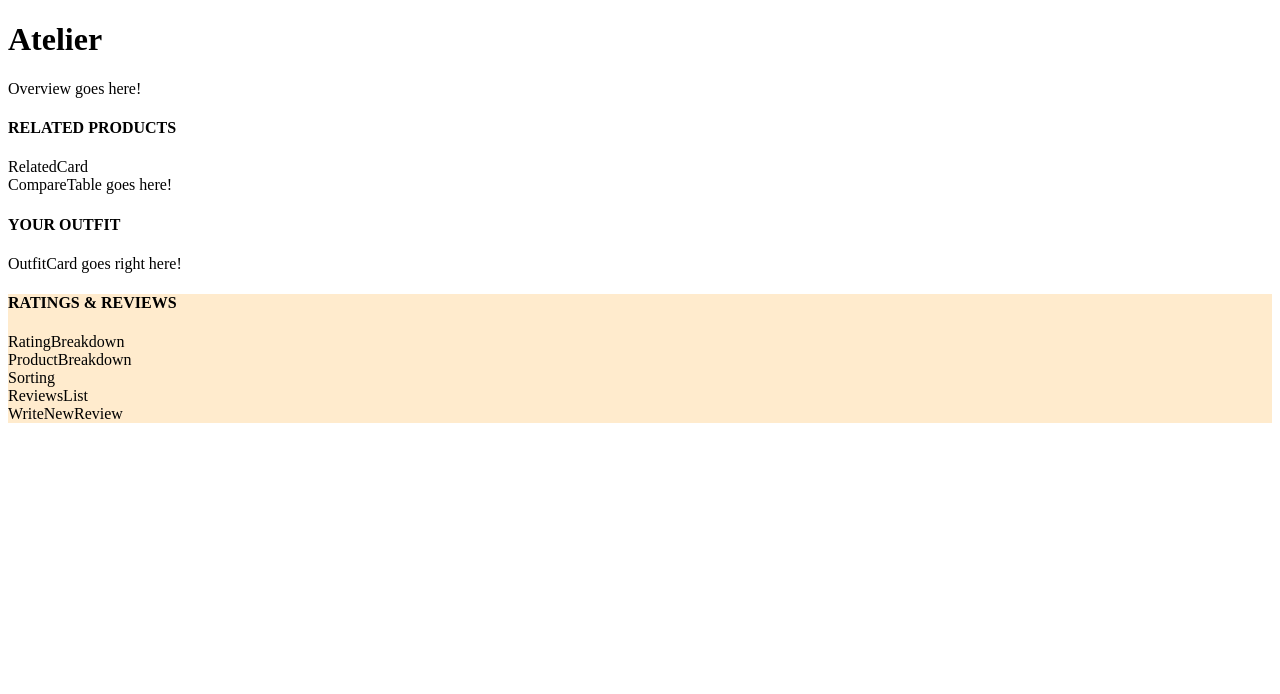
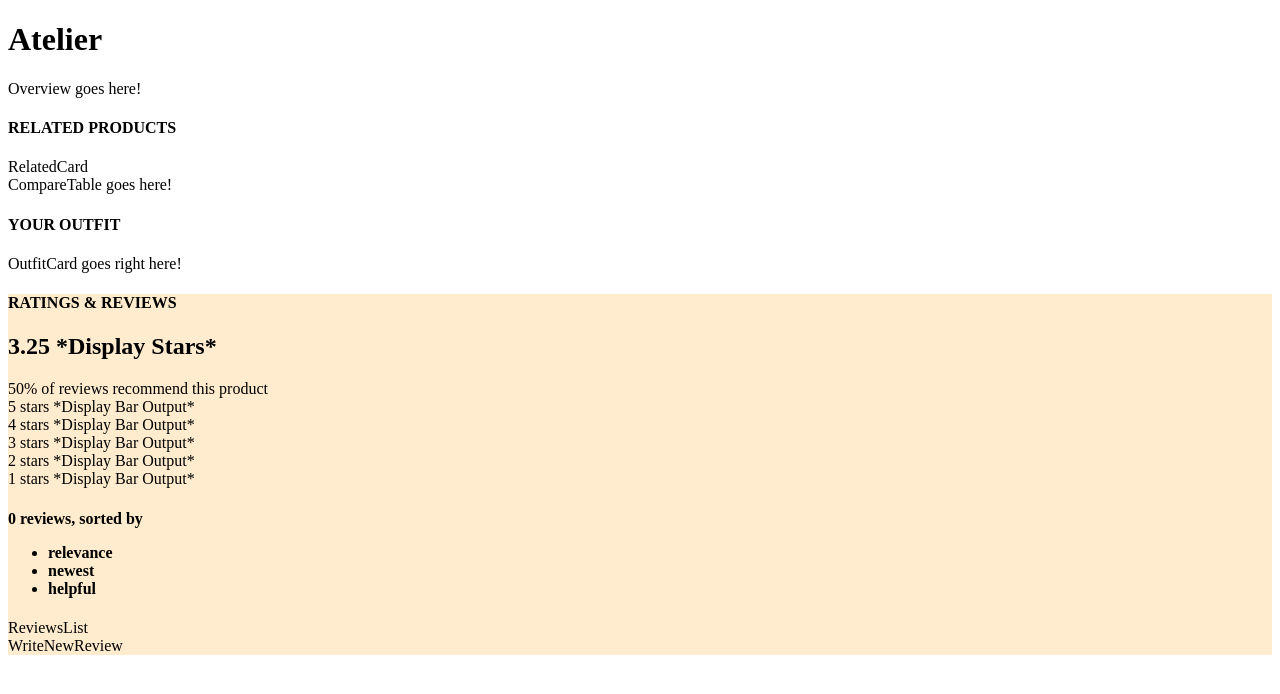
Before and after one commit to CCT-Engineering/Amorey, a React app: page / in a window 1280 px wide. Shown: the top 694 px of the page. Built offline with nearby package versions, Linux system fonts and the light colour scheme.

Commit message:
Start sub components Reviews

```diff
--- a/client/src/components/RatingsReviews/Index.jsx
+++ b/client/src/components/RatingsReviews/Index.jsx
@@ -5,15 +5,71 @@
 import RatingBreakdown from './RatingBreakdown.jsx';
 import ProductBreakdown from './ProductBreakdown.jsx';
 
+const reviewData = [{
+  "product": "2",
+  "page": 0,
+  "count": 5,
+  "results": [
+    {
+      "review_id": 5,
+      "rating": 3,
+      "summary": "I'm enjoying wearing these shades",
+      "recommend": false,
+      "response": null,
+      "body": "Comfortable and practical.",
+      "date": "2019-04-14T00:00:00.000Z",
+      "reviewer_name": "shortandsweeet",
+      "helpfulness": 5,
+      "photos": [{
+          "id": 1,
+          "url": "urlplaceholder/review_5_photo_number_1.jpg"
+        },
+        {
+          "id": 2,
+          "url": "urlplaceholder/review_5_photo_number_2.jpg"
+        },
+      ]
+    }
+  ]
+}];
+
+const metaData = {
+  "product_id": "2",
+  "ratings": {
+    2: 1,
+    3: 1,
+    4: 2,
+  },
+  "recommended": {
+    0: 5
+  },
+  "characteristics": {
+    "Size": {
+      "id": 14,
+      "value": "4.0000"
+    },
+    "Width": {
+      "id": 15,
+      "value": "3.5000"
+    },
+    "Comfort": {
+      "id": 16,
+      "value": "4.0000"
+    },
+  }
+};
+
 const Index = () => {
+  const [meta, setMeta] = React.useState(metaData);
+  const [reviews, setReviews] = React.useState(reviewData);
 
   return (
     <div>
       <h4>RATINGS & REVIEWS</h4>
-      <div><RatingBreakdown/></div>
-      <div><ProductBreakdown/></div>
-      <div><Sorting/></div>
-      <div><ReviewsList/></div>
+      <div><RatingBreakdown ratings={meta.ratings} recommended={meta.recommended}/></div>
+      <div><ProductBreakdown characteristics={meta.characteristics}/></div>
+      <div><Sorting numberOfReviews={reviews.results ? reviews.results : false}/></div>
+      <div><ReviewsList reviews={reviews.results}/></div>
       <div><WriteNewReview/></div>
     </div>
   );
--- a/client/src/components/RatingsReviews/ProductBreakdown.jsx
+++ b/client/src/components/RatingsReviews/ProductBreakdown.jsx
@@ -1,10 +1,17 @@
 import React from 'react';
 
-const ProductBreakdown = () => {
+const renderCharacteristic = (key, index, characteristics) => {
+  console.log('here');
+  return <div>Test</div>;
+};
 
+const ProductBreakdown = ({characteristics}) => {
+  console.log(characteristics);
   return (
     <div>
-      ProductBreakdown
+      {Object.keys(characteristics).map((key, index) => {
+        renderCharacteristic(key, index, characteristics)
+      })}
     </div>
   );
 };
--- a/client/src/components/RatingsReviews/RatingBreakdown.jsx
+++ b/client/src/components/RatingsReviews/RatingBreakdown.jsx
@@ -1,10 +1,31 @@
 import React from 'react';
 
-const RatingBreakdown = () => {
+const renderReviewGraph = () => {
+  return "*Display Bar Output*";
+};
+
+const determineAverage = (ratings) => {
+  let totalStars = 0
+  let ratingsCount = 0;
+
+  for (const key in ratings) {
+    totalStars += key * ratings[key];
+    ratingsCount += ratings[key];
+  }
+  return totalStars / ratingsCount;
+};
+
+const RatingBreakdown = ({ratings, recommended}) => {
 
   return (
     <div>
-      RatingBreakdown
+      <h2>{determineAverage(ratings)} *Display Stars*</h2>
+      <span>{recommended[0] * 10}% of reviews recommend this product</span>
+      <div>5 stars {renderReviewGraph(ratings[5])}</div>
+      <div>4 stars {renderReviewGraph(ratings[4])}</div>
+      <div>3 stars {renderReviewGraph(ratings[3])}</div>
+      <div>2 stars {renderReviewGraph(ratings[2])}</div>
+      <div>1 stars {renderReviewGraph(ratings[1])}</div>
     </div>
   );
 };
--- a/client/src/components/RatingsReviews/Sorting.jsx
+++ b/client/src/components/RatingsReviews/Sorting.jsx
@@ -1,10 +1,16 @@
 import React from 'react';
 
-const Sorting = () => {
-
+const Sorting = ({numberOfReviews}) => {
+  // numberOfReviews ? console.log(numberOfReviews) : console.log('none');
   return (
     <div>
-      Sorting
+      <h4>{numberOfReviews ? numberOfReviews.length : 0} reviews, sorted by
+        <ul>
+          <li>relevance</li>
+          <li>newest</li>
+          <li>helpful</li>
+        </ul>
+      </h4>
     </div>
   );
 };
--- a/client/src/index.js
+++ b/client/src/index.js
@@ -1,5 +1,5 @@
 import React, {useState, useEffect} from 'react';
-import ReactDOM from 'react-dom';
+import ReactDOM from 'react-dom/client';
 import App from './components/App.jsx'
 
 // ReactDOM.render(
```
Also changed, not shown: 1 other file (tests, documents, lock files or other folders).
